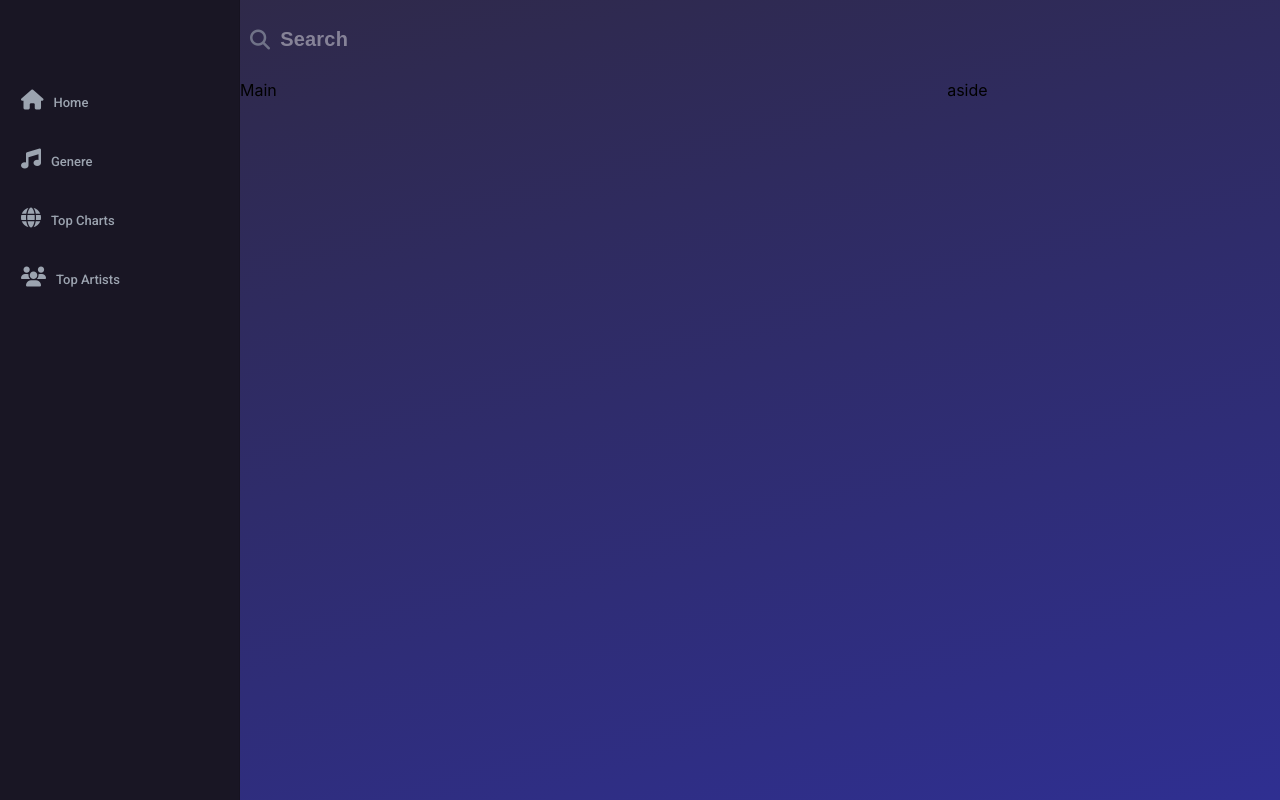
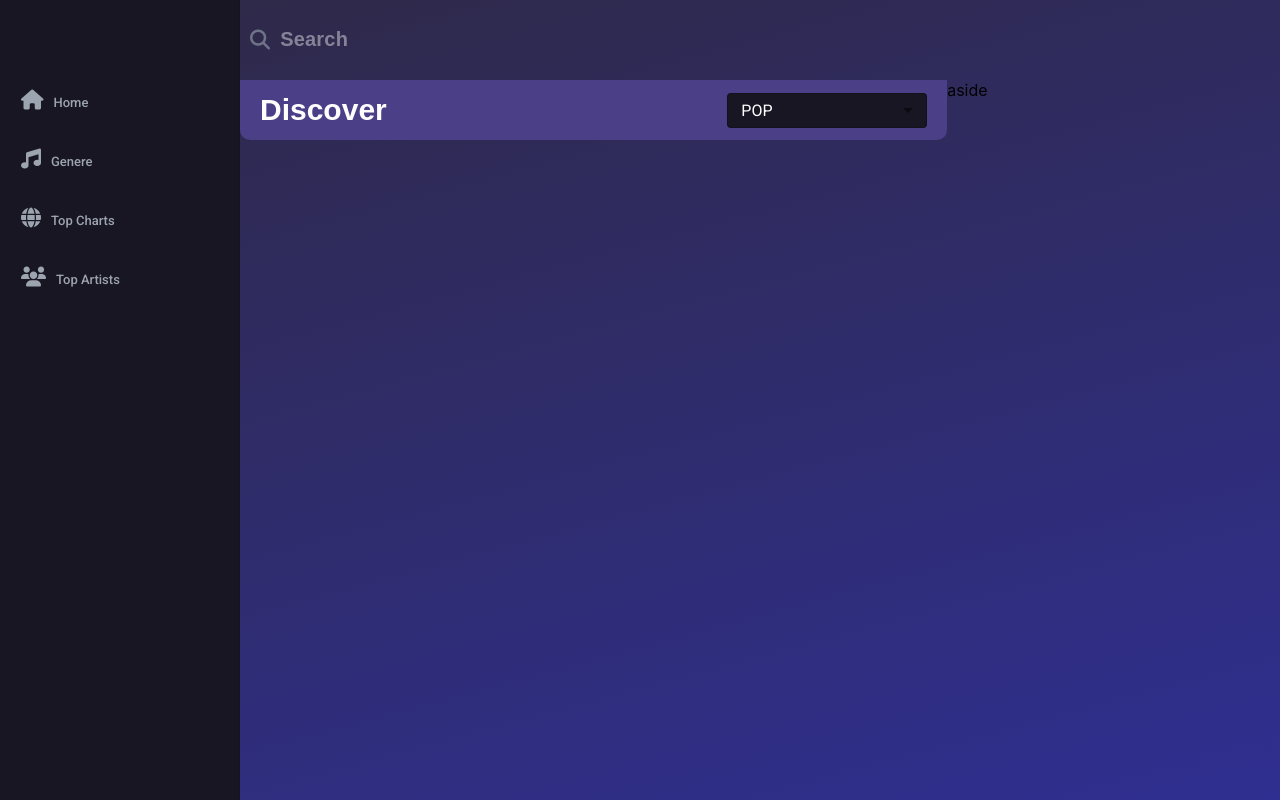
Before and after one commit to gwolf97/music-app-rapidapi, a React (Create React App) app: page / in a window 1280 px wide. Built offline with nearby package versions, Linux system fonts and the light colour scheme.

Commit message:
Discover styles first draft

```diff
--- /dev/null
+++ b/src/components/Discover.jsx
@@ -0,0 +1,44 @@
+import React from 'react'
+import { Select, MenuItem } from '@mui/material'
+
+const Discover = () => {
+
+    const [selected, setSelected] = React.useState("POP")
+
+  return (
+    <>
+        <div style={{backgroundColor:"#4b4088", padding:"0 20px", display:"flex", justifyContent:"space-between", alignItems:"center", width:"100%", borderBottomLeftRadius:"10px", borderBottomRightRadius:"10px", height:"60px"}}>
+            <h3 style={{ color:"#fefefe", fontSize:"30px", fontFamily:"Robot, sans-serif", fontWeight:"700"}}>Discover</h3>
+            <Select
+                value={selected}
+                onChange={(e) => setSelected(e.target.value)}
+                style={{width:"200px", height:"35px", backgroundColor:"#191624", color:"#fefefe"}}
+                defaultValue="POP"
+                MenuProps={{style:{ height:"300px"}}}
+            >
+                <MenuItem value="POP">POP</MenuItem>
+                <MenuItem value="HIP_HOP_RAP">HIP_HOP_RAP</MenuItem>
+                <MenuItem value="DANCE">DANCE</MenuItem>
+                <MenuItem value="ELECTRONIC">ELECTRONIC</MenuItem>
+                <MenuItem value="SOUL_RNB">SOUL_RNB</MenuItem>
+                <MenuItem value="ALTERNATIVE">ALTERNATIVE</MenuItem>
+                <MenuItem value="ROCK">ROCK</MenuItem>
+                <MenuItem value="LATIN">LATIN</MenuItem>
+                <MenuItem value="FILM_TV">FILM_TV</MenuItem>
+                <MenuItem value="COUNTRY">COUNTRY</MenuItem>
+                <MenuItem value="AFRO_BEATS">AFRO_BEATS</MenuItem>
+                <MenuItem value="WORLDWIDE">WORLDWIDE</MenuItem>
+                <MenuItem value="REGGAE_DANCE_HALL">REGGAE_DANCE_HALL</MenuItem>
+                <MenuItem value="HOUSE">HOUSE</MenuItem>
+                <MenuItem value="K_POP">K_POP</MenuItem>
+                <MenuItem value="FRENCH_POP">FRENCH_POP</MenuItem>
+                <MenuItem value="SINGER_SONGWRITER">SINGER_SONGWRITER</MenuItem>
+                <MenuItem value="REG_MEXICO">REG_MEXICO</MenuItem>
+
+            </Select>
+        </div>
+    </>
+  )
+}
+
+export default Discover
--- a/src/screens/HomeScreen.jsx
+++ b/src/screens/HomeScreen.jsx
@@ -2,6 +2,7 @@ import React from 'react';
 import {Button} from '@mui/material';
 import Navbar from "../components/Navbar.jsx"
 import SearchBar from '../components/SearchBar.jsx';
+import Discover from '../components/Discover.jsx';
 
 const HomeScreen = () => {
   return (
@@ -13,7 +14,7 @@ const HomeScreen = () => {
             <Navbar/>
         </div>
         <div className="main">
-            Main
+            <Discover/>
         </div>
         <div className="aside">
             aside
```
